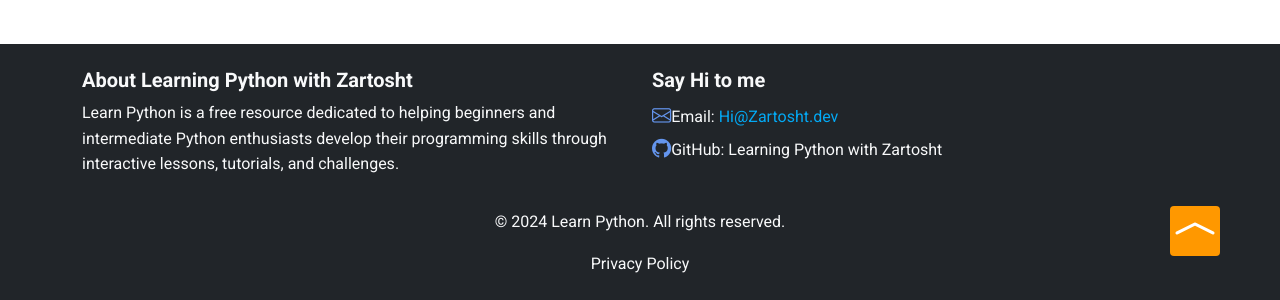
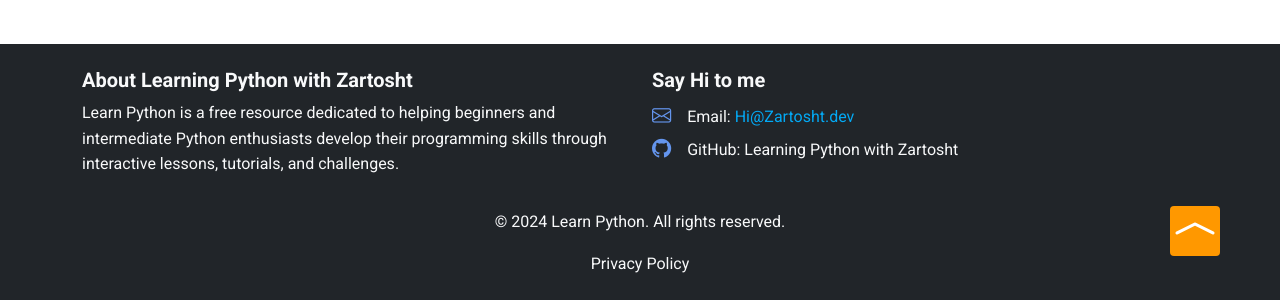
Before and after one commit to zartosht/learning-python, a Jekyll site: the page built from index.md, in a window 1280 px wide and 900 px high, scrolled down 2045 px. Shown: the part 584-884 px from the top of the window. Built offline with Jekyll 4.4.1, drawn with Linux system fonts in a browser that asks for light colours; our own code applies the rules of GitHub Pages for plain Markdown files; comment, search, counter and statistics services are not loaded.

```diff
--- a/_includes/footer.html
+++ b/_includes/footer.html
@@ -8,8 +8,8 @@
           <div class="col-md-6">
               <h5>Say Hi to me</h5>
               <ul class="list-unstyled">
-                  <li><i class="bi-envelope" style="font-size: 1.2rem; color: cornflowerblue;"></i>Email: <a href="mailto:hi@zartosht.dev">Hi@Zartosht.dev</a></li>
-                  <li><i class="bi-github" style="font-size: 1.2rem; color: cornflowerblue;"></i>GitHub: <a target="_blank" href="https://github.com/zartosht/learning-python" class="text-light">Learning Python with Zartosht</a></li>
+                  <li><i class="bi-envelope" style="font-size: 1.2rem; color: cornflowerblue; margin-right: 1rem;"></i>Email: <a href="mailto:hi@zartosht.dev">Hi@Zartosht.dev</a></li>
+                  <li><i class="bi-github" style="font-size: 1.2rem; color: cornflowerblue; margin-right: 1rem;"></i>GitHub: <a target="_blank" href="https://github.com/zartosht/learning-python" class="text-light">Learning Python with Zartosht</a></li>
               </ul>
           </div>
       </div>
```
